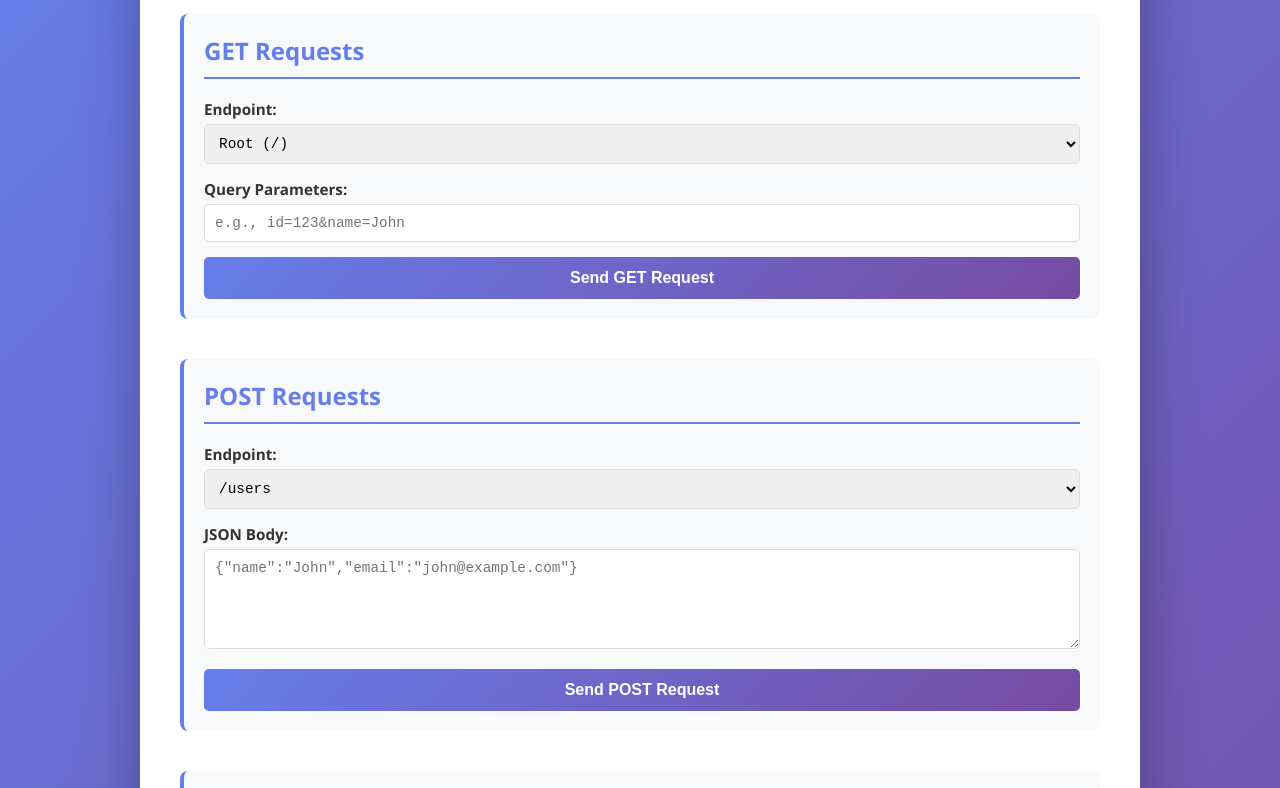
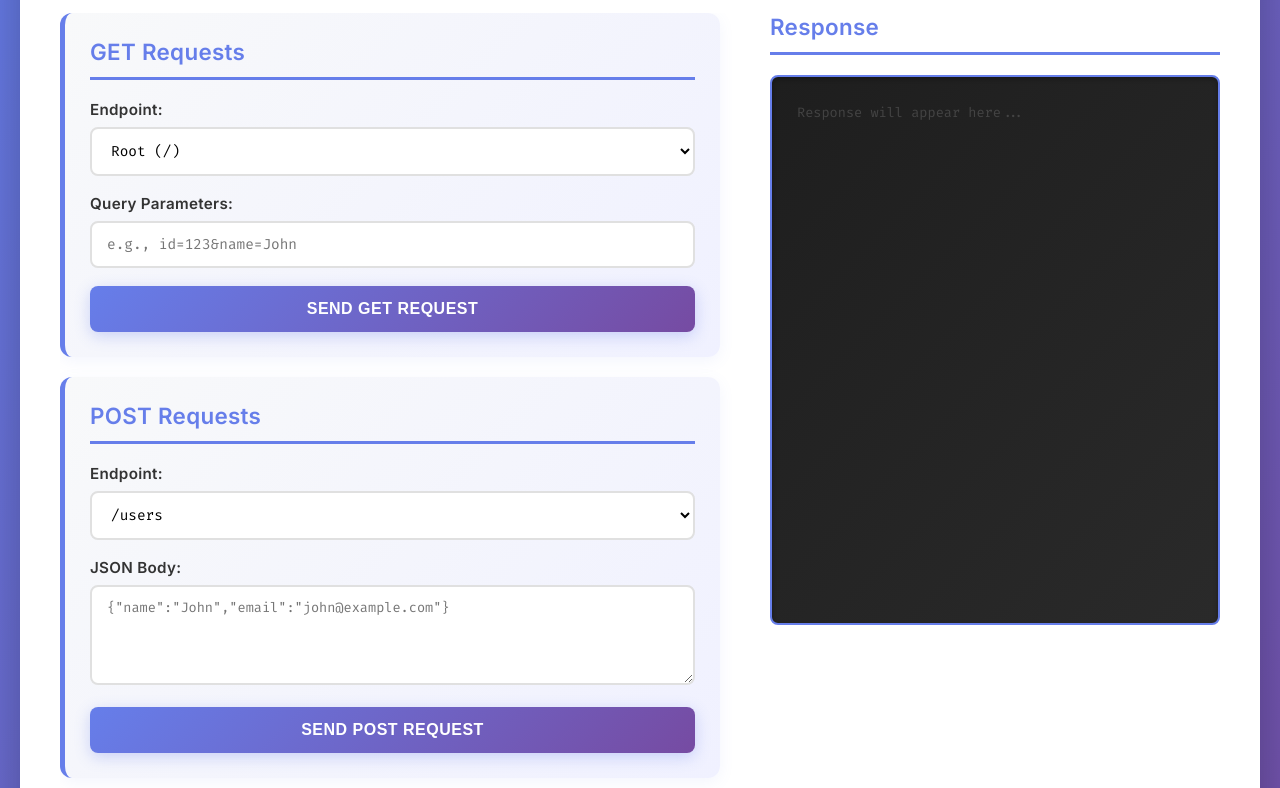
Before and after one commit to meezumi/advanced-io-requests, a website: page client/index.html in a window 1280 px wide. Shown: the part 131-919 px from the top of the page. Drawn offline with Linux system fonts and the light colour scheme.

Commit message:
refactor: enhance UI layout and styling; implement auto-scroll for response section

```diff
--- a/client/index.html
+++ b/client/index.html
@@ -6,6 +6,9 @@
     <meta http-equiv="X-UA-Compatible" content="IE=edge">
     <title>Catalyst Advanced IO Tester</title>
     <meta name="viewport" content="width=device-width, initial-scale=1">
+    <link rel="preconnect" href="https://fonts.googleapis.com">
+    <link rel="preconnect" href="https://fonts.gstatic.com" crossorigin>
+    <link href="https://fonts.googleapis.com/css2?family=Inter:wght@400;500;600;700&family=Fira+Code:wght@400;500;600&display=swap" rel="stylesheet">
     <link rel="stylesheet" type="text/css" media="screen" href="main.css" />
 </head>
 
@@ -13,6 +16,8 @@
     <div class="container">
         <h1>Catalyst Advanced IO API Tester</h1>
 
+        <div class="main-content">
+            <div class="forms-section">
                 <div class="section">
                     <h2>GET Requests</h2>
                     <div class="form-group">
@@ -61,10 +66,12 @@
                     </div>
                     <button onclick="testPUT()">Send PUT Request</button>
                 </div>
+            </div>
 
-        <div class="section">
+            <div class="response-section">
                 <h2>Response</h2>
                 <div id="response" class="response-box"></div>
+            </div>
         </div>
     </div>
 
--- a/client/main.css
+++ b/client/main.css
@@ -7,17 +7,17 @@
 }
 
 body {
-    font-family: 'Segoe UI', Tahoma, Geneva, Verdana, sans-serif;
+    font-family: 'Inter', -apple-system, BlinkMacSystemFont, 'Segoe UI', sans-serif;
     background: linear-gradient(135deg, #667eea 0%, #764ba2 100%);
     min-height: 100vh;
     padding: 20px;
 }
 
 .container {
-    max-width: 1000px;
+    max-width: 1400px;
     margin: 0 auto;
     background: white;
-    border-radius: 10px;
+    border-radius: 15px;
     padding: 40px;
     box-shadow: 0 20px 60px rgba(0, 0, 0, 0.3);
 }
@@ -26,51 +26,95 @@ h1 {
     color: #333;
     margin-bottom: 30px;
     text-align: center;
-    font-size: 2.5em;
+    font-size: 2.8em;
+    font-weight: 700;
+    letter-spacing: -0.5px;
+    background: linear-gradient(135deg, #667eea 0%, #764ba2 100%);
+    -webkit-background-clip: text;
+    -webkit-text-fill-color: transparent;
+    background-clip: text;
 }
 
 h2 {
     color: #667eea;
     margin-bottom: 20px;
-    font-size: 1.5em;
-    border-bottom: 2px solid #667eea;
-    padding-bottom: 10px;
+    font-size: 1.4em;
+    font-weight: 600;
+    border-bottom: 3px solid #667eea;
+    padding-bottom: 12px;
+    letter-spacing: 0.3px;
+}
+
+.main-content {
+    display: flex;
+    gap: 30px;
+    min-height: 600px;
+}
+
+.forms-section {
+    flex: 1;
+    min-width: 300px;
+    display: flex;
+    flex-direction: column;
+    gap: 20px;
+    overflow-y: auto;
+    padding-right: 20px;
+}
+
+.response-section {
+    flex: 0 0 450px;
+    display: flex;
+    flex-direction: column;
+}
+
+.response-section h2 {
+    margin-top: 0;
 }
 
 .section {
-    margin-bottom: 40px;
-    padding: 20px;
-    background: #f8f9fa;
-    border-radius: 8px;
-    border-left: 4px solid #667eea;
+    padding: 25px;
+    background: linear-gradient(135deg, #f8f9fa 0%, #f0f1ff 100%);
+    border-radius: 12px;
+    border-left: 5px solid #667eea;
+    box-shadow: 0 4px 15px rgba(102, 126, 234, 0.08);
+    transition: all 0.3s ease;
+}
+
+.section:hover {
+    box-shadow: 0 6px 20px rgba(102, 126, 234, 0.12);
+    transform: translateY(-2px);
 }
 
 .form-group {
-    margin-bottom: 15px;
+    margin-bottom: 18px;
 }
 
 label {
     display: block;
-    margin-bottom: 5px;
+    margin-bottom: 8px;
     color: #333;
     font-weight: 600;
     font-size: 0.95em;
+    letter-spacing: 0.3px;
 }
 
 input[type="text"],
 select,
 textarea {
     width: 100%;
-    padding: 10px;
-    border: 1px solid #ddd;
-    border-radius: 5px;
-    font-family: 'Courier New', monospace;
+    padding: 12px 15px;
+    border: 2px solid #e0e0e0;
+    border-radius: 8px;
+    font-family: 'Fira Code', 'Courier New', monospace;
     font-size: 0.9em;
+    transition: all 0.3s ease;
+    background: white;
 }
 
 textarea {
     min-height: 100px;
     resize: vertical;
+    font-size: 0.85em;
 }
 
 input[type="text"]:focus,
@@ -78,48 +122,110 @@ select:focus,
 textarea:focus {
     outline: none;
     border-color: #667eea;
-    box-shadow: 0 0 0 3px rgba(102, 126, 234, 0.1);
+    box-shadow: 0 0 0 4px rgba(102, 126, 234, 0.15);
+    background: #f9f9ff;
 }
 
 button {
     background: linear-gradient(135deg, #667eea 0%, #764ba2 100%);
     color: white;
     border: none;
-    padding: 12px 30px;
-    border-radius: 5px;
+    padding: 14px 30px;
+    border-radius: 8px;
     cursor: pointer;
     font-size: 1em;
-    font-weight: 600;
+    font-weight: 700;
     transition: all 0.3s ease;
     width: 100%;
+    letter-spacing: 0.5px;
+    text-transform: uppercase;
+    box-shadow: 0 4px 15px rgba(102, 126, 234, 0.3);
 }
 
 button:hover {
-    transform: translateY(-2px);
-    box-shadow: 0 10px 25px rgba(102, 126, 234, 0.3);
+    transform: translateY(-3px);
+    box-shadow: 0 8px 25px rgba(102, 126, 234, 0.4);
 }
 
 button:active {
-    transform: translateY(0);
+    transform: translateY(-1px);
 }
 
 .response-box {
-    background: #1e1e1e;
+    background: linear-gradient(135deg, #1e1e1e 0%, #2a2a2a 100%);
     color: #00ff00;
-    padding: 20px;
-    border-radius: 5px;
-    font-family: 'Courier New', monospace;
-    font-size: 0.9em;
-    max-height: 400px;
+    padding: 25px;
+    border-radius: 8px;
+    font-family: 'Fira Code', 'Courier New', monospace;
+    font-size: 0.85em;
+    max-height: 550px;
     overflow-y: auto;
     white-space: pre-wrap;
     word-wrap: break-word;
-    line-height: 1.5;
+    line-height: 1.6;
+    border: 2px solid #667eea;
+    flex: 1;
+    box-shadow: inset 0 2px 5px rgba(0, 0, 0, 0.3);
 }
 
 .response-box:empty::before {
     content: "Response will appear here...";
     color: #666;
+    opacity: 0.5;
+}
+
+/* Scrollbar styling for response box */
+.response-box::-webkit-scrollbar {
+    width: 10px;
+}
+
+.response-box::-webkit-scrollbar-track {
+    background: #333;
+    border-radius: 5px;
+}
+
+.response-box::-webkit-scrollbar-thumb {
+    background: linear-gradient(135deg, #667eea 0%, #764ba2 100%);
+    border-radius: 5px;
+}
+
+.response-box::-webkit-scrollbar-thumb:hover {
+    background: linear-gradient(135deg, #764ba2 0%, #667eea 100%);
+}
+
+/* Scrollbar styling for forms section */
+.forms-section::-webkit-scrollbar {
+    width: 8px;
+}
+
+.forms-section::-webkit-scrollbar-track {
+    background: #f0f0f0;
+    border-radius: 5px;
+}
+
+.forms-section::-webkit-scrollbar-thumb {
+    background: #667eea;
+    border-radius: 5px;
+    opacity: 0.5;
+}
+
+.forms-section::-webkit-scrollbar-thumb:hover {
+    background: #764ba2;
+    opacity: 0.8;
+}
+
+/* Responsive design */
+@media (max-width: 1024px) {
+    .main-content {
+        flex-direction: column;
+        gap: 20px;
+        min-height: auto;
+    }
+
+    .response-section {
+        flex: 1;
+        min-height: 400px;
+    }
 }
 
 @media (max-width: 768px) {
@@ -128,10 +234,23 @@ button:active {
     }
 
     h1 {
-        font-size: 1.8em;
+        font-size: 2em;
     }
 
     h2 {
         font-size: 1.2em;
     }
+
+    .forms-section {
+        padding-right: 0;
+    }
+
+    .section {
+        padding: 18px;
+    }
+
+    button {
+        padding: 12px 20px;
+        font-size: 0.95em;
+    }
 }
--- a/client/main.js
+++ b/client/main.js
@@ -22,6 +22,24 @@ function displayResponse(data, status = 'success') {
 
     responseBox.textContent = `[${timestamp}] ${status.toUpperCase()}\n\n${formattedData}`;
     responseBox.style.color = status === 'error' ? '#ff6b6b' : '#00ff00';
+
+    // Auto-scroll to response section on desktop, smooth scroll on mobile
+    scrollToResponse();
+}
+
+function scrollToResponse() {
+    const responseSection = document.querySelector('.response-section');
+    if (responseSection) {
+        // On mobile/tablet, scroll the response into view
+        if (window.innerWidth <= 1024) {
+            responseSection.scrollIntoView({ behavior: 'smooth', block: 'start' });
+        } else {
+            // On desktop, focus the response box
+            const responseBox = document.getElementById('response');
+            responseBox.scrollTop = 0;
+            responseBox.focus();
+        }
+    }
 }
 
 async function testGET() {
```
Also changed, not shown: .build/functions/all_new_requests/catalyst-config.json (added), .build/functions/all_new_requests/index.js (added), .build/functions/all_new_requests/package.json (added), client/.catalyst/reload-script.js (added). Lines whose indentation alone changed are shown as unchanged.
